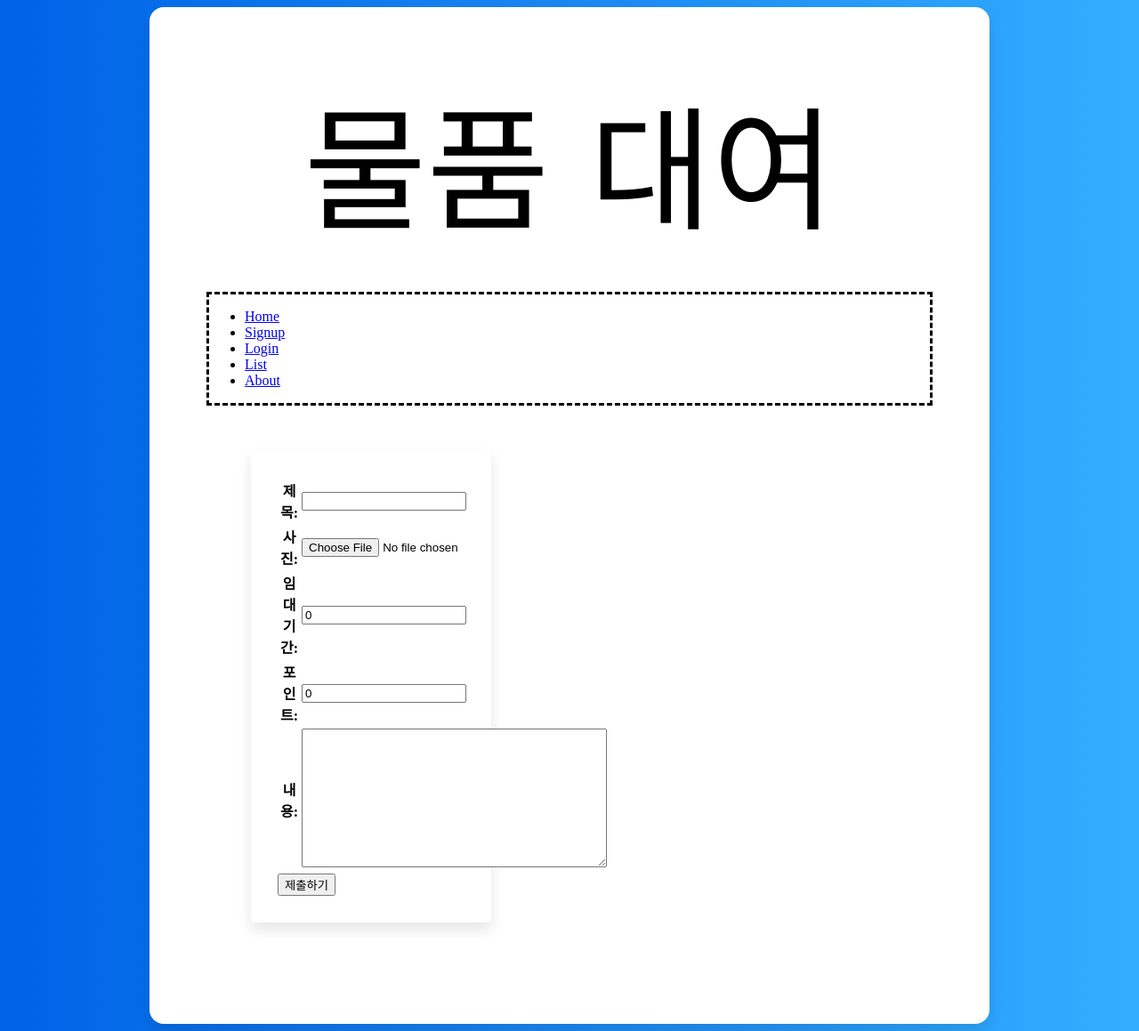
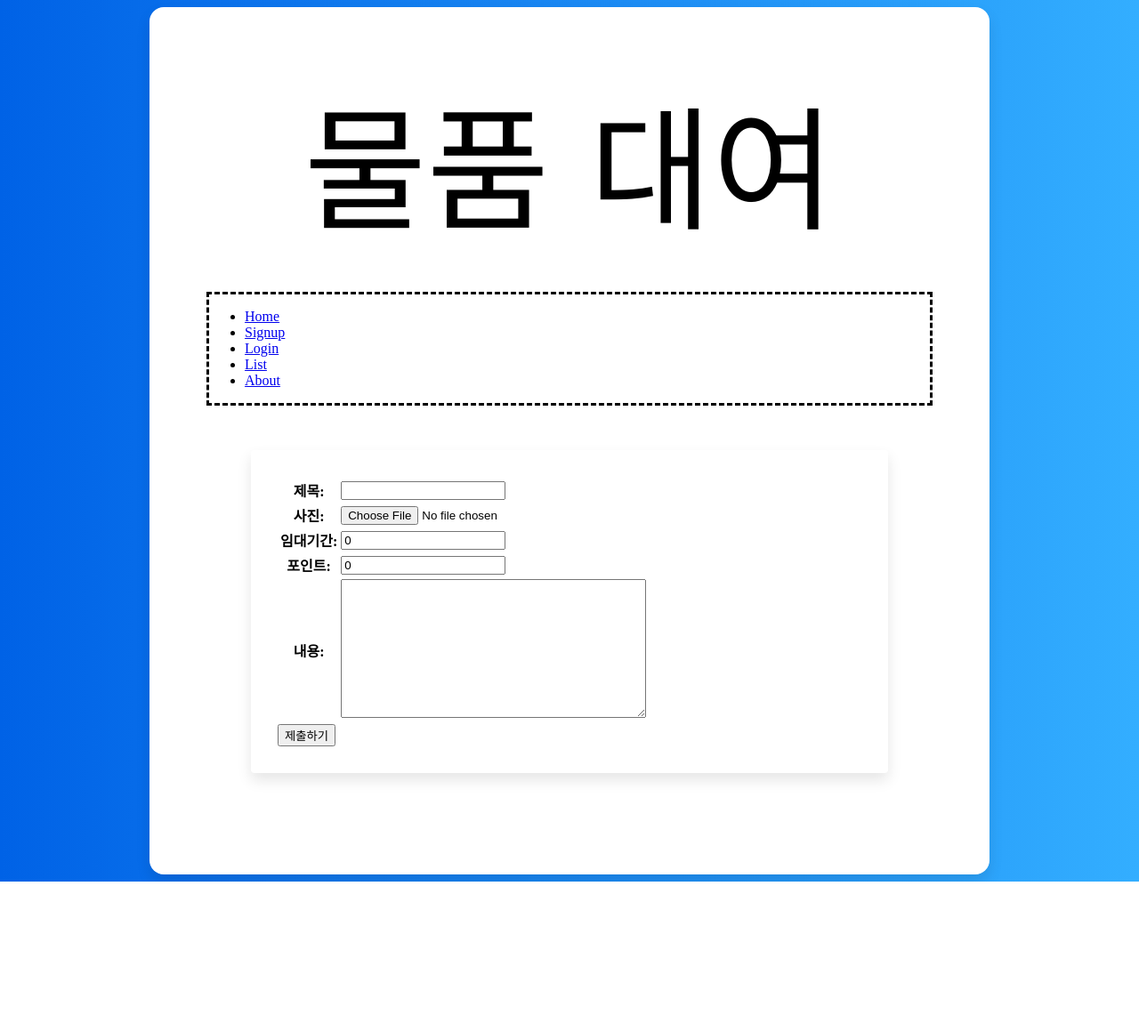
Before and after one commit to eunchae619/gnu_rental_service, a Django app: page /create/ in a window 1280 px wide. Shown: the whole page at 89% size. After the commit the page ends 991 px from the top, so only its background shows below. Run offline with Django 3.2, Linux system fonts and the light colour scheme.

Commit message:
create상자 div명 변경

```diff
--- a/blog/templates/base.html
+++ b/blog/templates/base.html
@@ -89,6 +89,12 @@
             }
 
             /* create */
+            .create {
+                border-radius: .25rem;
+                box-shadow: 0 0.5rem 1rem 0 rgba(0, 0, 0, 0.1);
+                margin: 50px;
+                padding: 30px;
+            }
 
             /* detail */
             .bigbox {
--- a/blog/templates/create.html
+++ b/blog/templates/create.html
@@ -3,7 +3,7 @@
 
 {% block content %}
 <!--내용추가할곳-->
-        <div class="review_box">
+        <div class="create">
             <div class="review">
                 <form method='POST' enctype="multipart/form-data">
                     {% csrf_token %}
```
Also changed, not shown: db.sqlite3.
